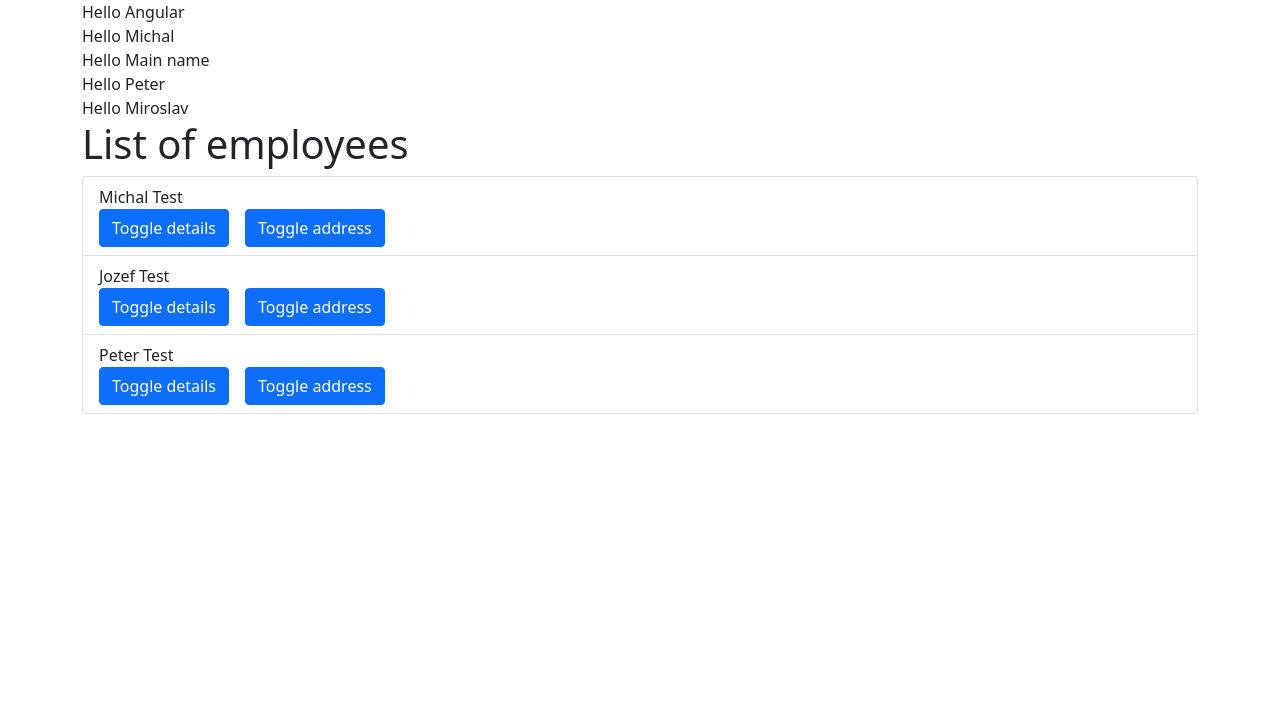
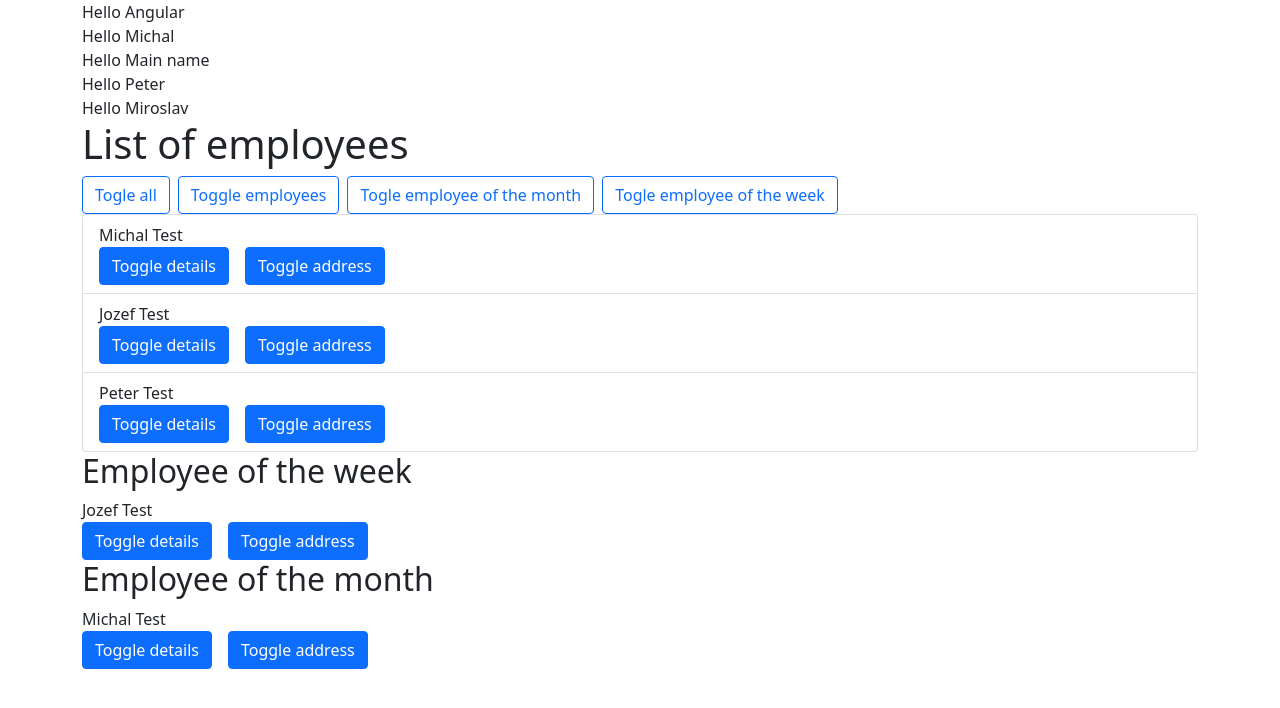
Before and after one commit to plevko/angular-training, an Angular app: page / in a window 1280 px wide. Shown: the top 708 px of the page. Built offline with nearby package versions, Linux system fonts and the light colour scheme.

Commit message:
ViewChild and ViewChildren

```diff
--- a/src/app/employees/employees.component.html
+++ b/src/app/employees/employees.component.html
@@ -1,6 +1,51 @@
 <h1>List of employees</h1>
+<div class="button-group">
+  <button
+    type="button"
+    class="btn btn-outline-primary me-2"
+    (click)="toggleAllItems()"
+  >
+    Togle all
+  </button>
+  <button
+    type="button"
+    class="btn btn-outline-primary me-2"
+    (click)="toggleEmployees()"
+  >
+    Toggle employees
+  </button>
+  <button
+    type="button"
+    class="btn btn-outline-primary me-2"
+    (click)="toggleEmployeeOfTheMonth()"
+  >
+    Togle employee of the month
+  </button>
+  <button
+    type="button"
+    class="btn btn-outline-primary"
+    (click)="toggleEmployeeOfTheWeek()"
+  >
+    Togle employee of the week
+  </button>
+</div>
+
 <ul class="list-group">
   <li class="list-group-item" *ngFor="let employee of employees">
-    <app-employee-list-item [employee]="employee"></app-employee-list-item>
+    <app-employee-list-item
+      #employee
+      [employee]="employee"
+    ></app-employee-list-item>
   </li>
 </ul>
+
+<h2>Employee of the week</h2>
+<app-employee-list-item
+  #employeeOfTheWeek
+  [employee]="employees[1]"
+></app-employee-list-item>
+<h2>Employee of the month</h2>
+<app-employee-list-item
+  #employeeOfTheMonth
+  [employee]="employees[0]"
+></app-employee-list-item>
--- a/src/app/employees/employees.component.ts
+++ b/src/app/employees/employees.component.ts
@@ -1,11 +1,24 @@
+import { EmployeeListItemComponent } from './employee-list-item/employee-list-item.component';
+import { Component, QueryList, ViewChild, ViewChildren } from '@angular/core';
 import { Employee } from '../model/employee.model';
-import { Component } from '@angular/core';
 
 @Component({
   selector: 'app-employees',
   templateUrl: './employees.component.html',
 })
 export class EmployeesComponent {
+  @ViewChild('employeeOfTheMonth')
+  employeeOfTheMonthListItem!: EmployeeListItemComponent;
+
+  @ViewChild('employeeOfTheWeek')
+  employeeOfTheWeekListItem!: EmployeeListItemComponent;
+
+  @ViewChildren('employee')
+  employeeListItems!: QueryList<EmployeeListItemComponent>;
+
+  @ViewChildren(EmployeeListItemComponent)
+  allEmployeeListItems!: QueryList<EmployeeListItemComponent>;
+
   employees: Employee[] = [
     {
       name: 'Michal',
@@ -41,4 +54,31 @@
       phone: '+421903123123',
     },
   ];
+
+  toggleEmployees(): void {
+    this.employeeListItems.forEach((item) => {
+      this.toggleEmployeeAddressAndDetail(item);
+    });
+  }
+
+  toggleAllItems(): void {
+    this.allEmployeeListItems.forEach((item) => {
+      this.toggleEmployeeAddressAndDetail(item);
+    });
+  }
+
+  toggleEmployeeOfTheMonth(): void {
+    this.toggleEmployeeAddressAndDetail(this.employeeOfTheMonthListItem);
+  }
+
+  toggleEmployeeOfTheWeek(): void {
+    this.toggleEmployeeAddressAndDetail(this.employeeOfTheWeekListItem);
+  }
+
+  private toggleEmployeeAddressAndDetail(
+    employeeListItemComponent: EmployeeListItemComponent
+  ): void {
+    employeeListItemComponent.toggleAddress();
+    employeeListItemComponent.toggleDetail();
+  }
 }
```
